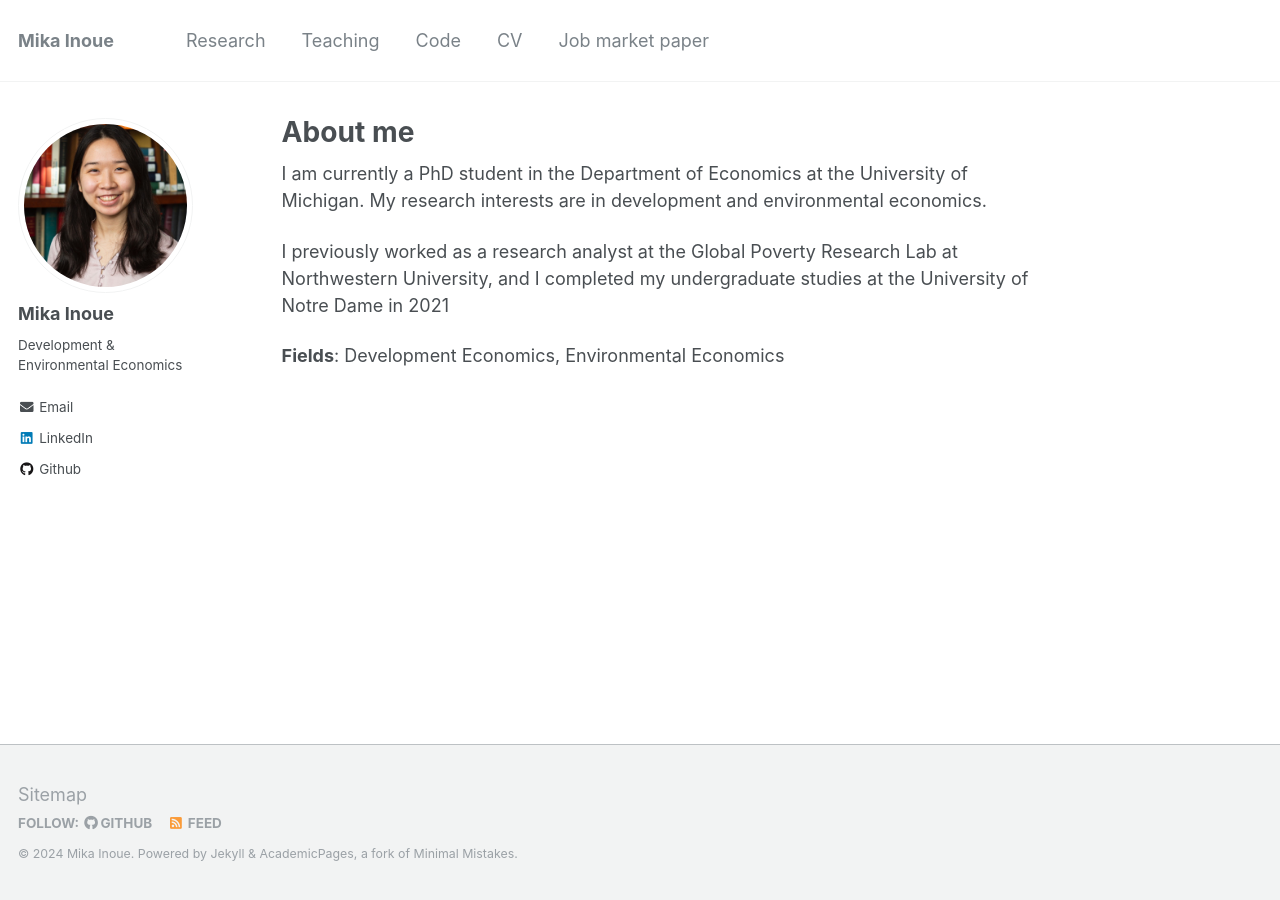
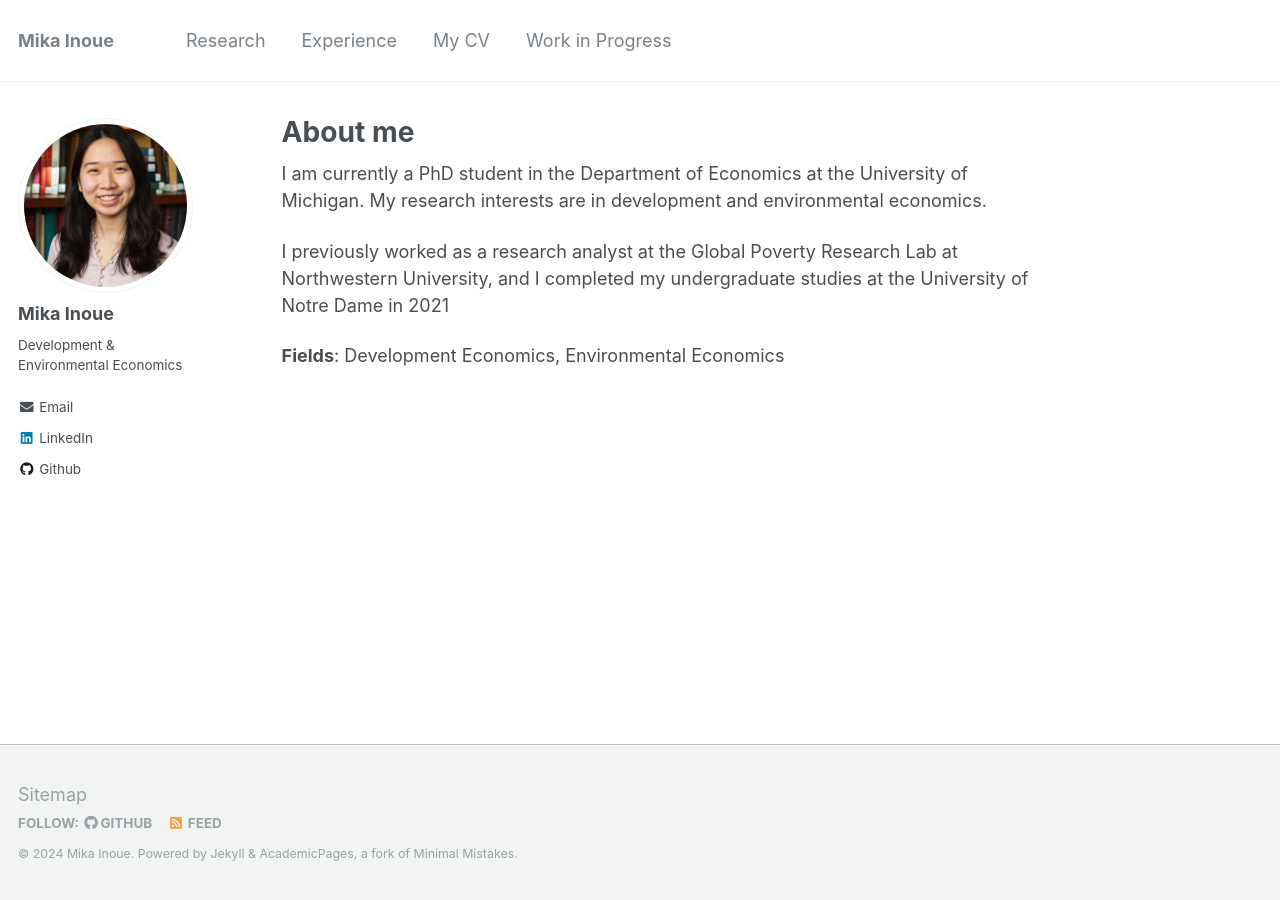
Before and after one commit to mdinoue/mdinoue.github.io, a Jekyll site: the page built from _pages/about.md, in a window 1280 px wide. Built offline with Jekyll 4.4.1, drawn with Linux system fonts in a browser that asks for light colours.

Commit message:
Update navigation.yml

```diff
--- a/_data/navigation.yml
+++ b/_data/navigation.yml
@@ -3,14 +3,11 @@ main:
   - title: "Research"
     url: /research/
 
-  - title: "Teaching"
+  - title: "Experience"
     url: /teaching/
 
-  - title: "Code"
-    url: /code/
+  - title: "My CV"
+    url: /files/my_cv.pdf
 
-  - title: "CV"
-    url: /files/max_huppertz_cv.pdf
-
-  - title: "Job market paper"
-    url : /files/max_huppertz_jmp.pdf
+  - title: "Work in Progress"
+    url : /#/
```
